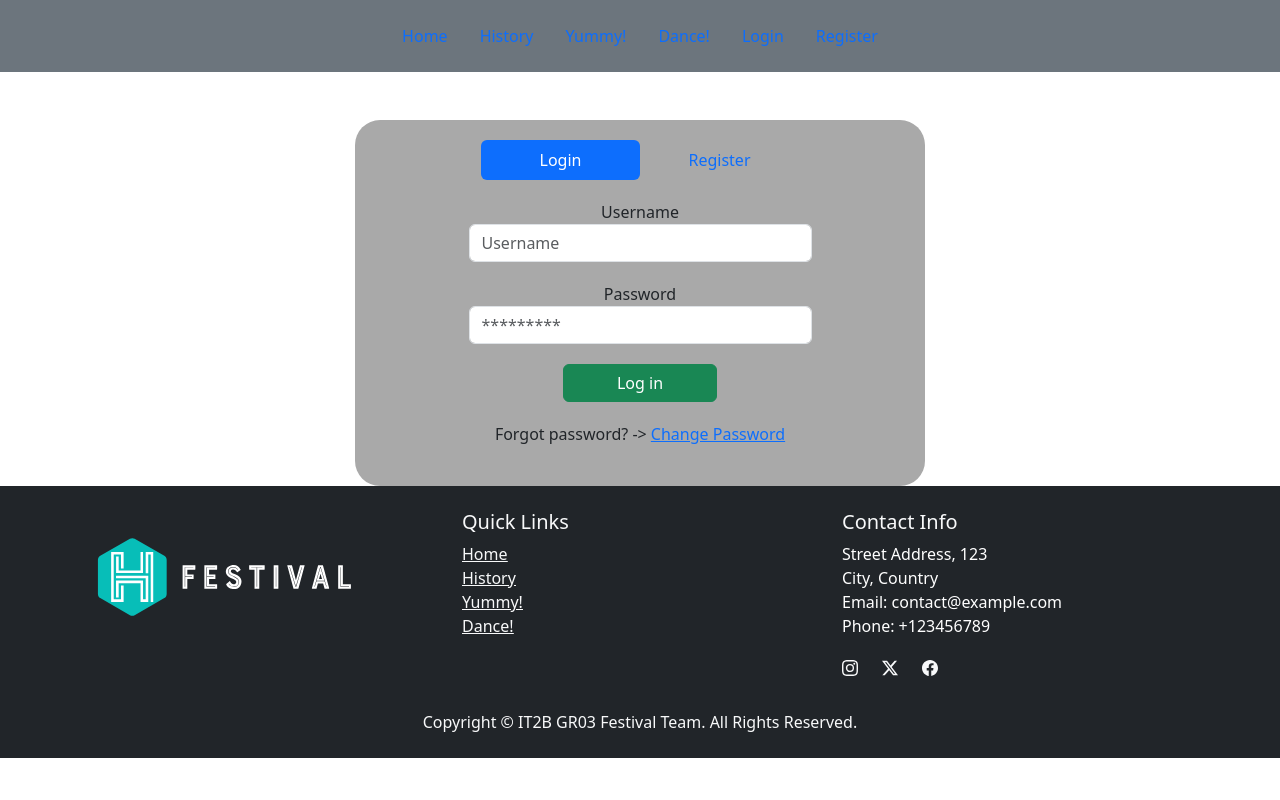
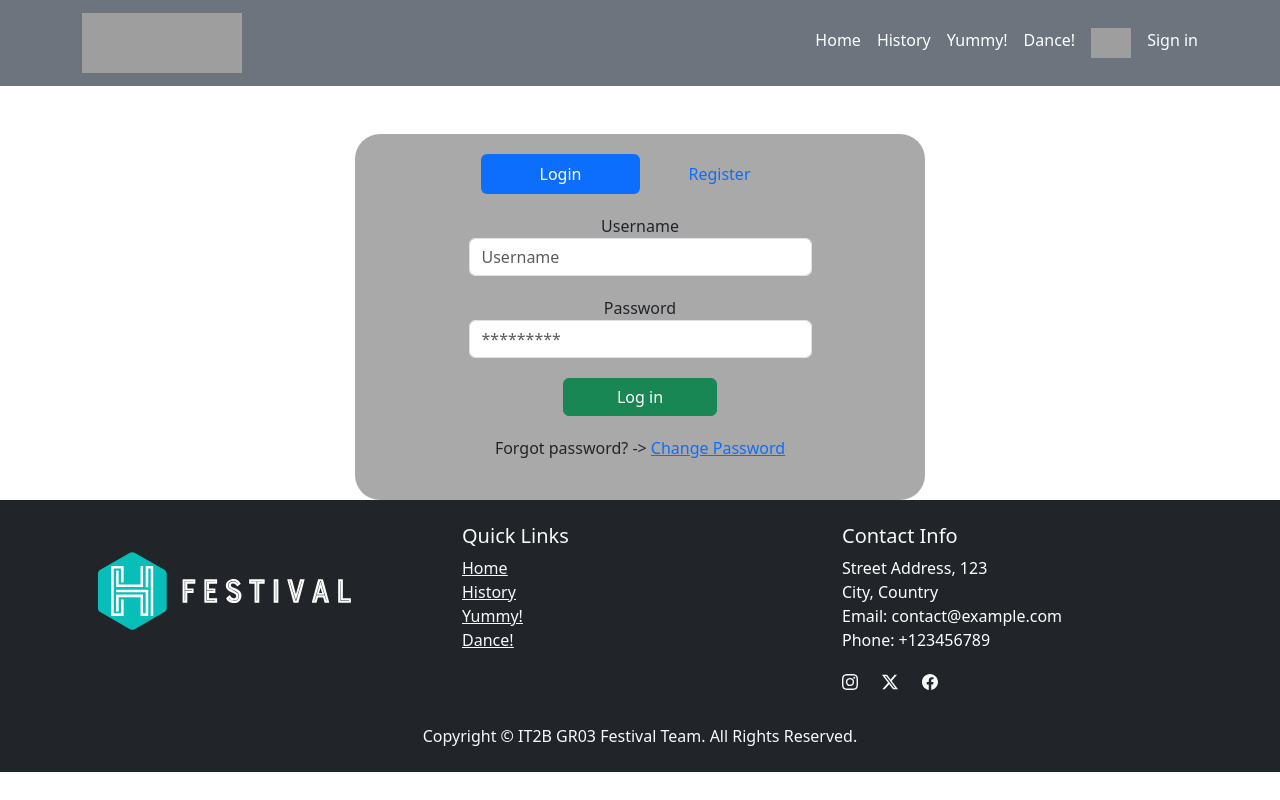
Before and after one commit to CodrinCalin/HaarlemFestival, a PHP site: page /views/auth/index.php in a window 1280 px wide. Run offline with PHP 8.4, Linux system fonts and the light colour scheme; grey boxes are pictures that could not be loaded.

Commit message:
Merge Conflicts Resolved
Resolved the current footer, header and style.css file conflict to merge.

```diff
--- a/app/public/css/style.css
+++ b/app/public/css/style.css
@@ -1,15 +1,62 @@
-/* Normalization */
-* {
-    margin: 0;
-    padding: 0;
+/* Page Navigation */
+#topNav .logo {
+    width: 160px;
+    height: 60px;
 }
-html {
-    /*position: relative;*/
-    /*min-height: 100%;*/
-}
+
 body {
     /*margin-bottom: 60px;*/
     min-height: 100%;
+}
+
+#topNav .navbar-nav {
+    display: flex;
+    flex-direction: row;
+    margin-left: auto;
+}
+
+#topNav .nav-item {
+    padding-left: 1em;
+}
+
+#topNav .nav_icon {
+    height: 30px;
+}
+
+.nav_division {
+    border-left: white solid 3px;
+}
+
+#topNav .nav-item a.nav-link {
+    text-align: center;
+    color: white;
+}
+
+/* Dropdown */
+#dropdownMenu {
+    position: absolute;
+    top: 100%;
+    left: 0;
+    display: none;
+    z-index: 1000;
+}
+
+#managementDropdown .dropdown-item {
+    color: black;
+}
+
+/* Nav Selected Page */
+.bold-nav-link {
+    color: white;
+    font-weight: bold;
+    text-decoration: underline;
+}
+
+/* Avatar Icon */
+.avatarIcon {
+    background-color: white;
+    height: 30px;
+    border-radius: 15px;
 }
 
 /* Forms */
--- a/app/views/footer.php
+++ b/app/views/footer.php
@@ -52,9 +52,11 @@
         </div>
     </footer>
 
-    <!-- Bootstrap JS and dependencies -->
+    <!-- JS and dependencies -->
     <script src="https://code.jquery.com/jquery-3.5.1.slim.min.js"></script>
     <script src="https://cdn.jsdelivr.net/npm/@popperjs/core@2.9.3/dist/umd/popper.min.js"></script>
+    <!-- Bootstrap JavaScript -->
     <script src="https://stackpath.bootstrapcdn.com/bootstrap/4.5.2/js/bootstrap.min.js"></script>
+    <script src="\js\header.js"></script>
 </body>
 </html>
--- a/app/views/header.php
+++ b/app/views/header.php
@@ -12,24 +12,55 @@
 </style>
     <main>
         <div class="bg-secondary">
-            <header class="d-flex justify-content-center py-3">
-                <ul class="nav nav-pills">
-                    <li class="nav-item"><a href="/" class="nav-link">Home</a></li>
-                    <li class="nav-item"><a href="/history" class="nav-link">History</a></li>
-                    <li class="nav-item"><a href="/restaurant" class="nav-link">Yummy!</a></li>
-                    <li class="nav-item"><a href="/dance" class="nav-link">Dance!</a></li>
+            <div id="topNav" class="container">
+                <nav class="navbar">
+                    <a class="navbar-brand" href="/">
+                        <img class="d-inline-block align-top logo"
+                             src="\img\logo\logoFullLight.png" alt="Logo Image">
+                    </a>
+                    <ul class="navbar-nav">
+                        <li class="nav-item <?php echo ($_SERVER['REQUEST_URI'] == '/') ? 'bold-nav-link' : ''; ?>">
+                            <a href="/" class="nav-link">Home</a></li>
+                        <li class="nav-item <?php echo ($_SERVER['REQUEST_URI'] == '/history') ? 'bold-nav-link' : ''; ?>">
+                            <a href="/history" class="nav-link">History</a></li>
+                        <li class="nav-item <?php echo ($_SERVER['REQUEST_URI'] == '/restaurant') ? 'bold-nav-link' : ''; ?>">
+                            <a href="/restaurant" class="nav-link">Yummy!</a></li>
+                        <li class="nav-item <?php echo ($_SERVER['REQUEST_URI'] == '/dance') ? 'bold-nav-link' : ''; ?>">
+                            <a href="/dance" class="nav-link">Dance!</a></li>
+                        <li class="nav-item">
+                            <a href="/personalprogram" class="nav-link">
+                                <img class="d-inline-block align-top nav_icon"
+                                     src="\img\icons\shoppingCart.png" alt="Personal Program">
+                            </a>
+                        </li>
                         <?php
-                    if(isset($_SESSION["authUser"])) {
+                        if(isset($_SESSION["authUser"])) { ?>
+                        <?php
                             $authUser = $_SESSION["authUser"];
-                        if($authUser->permissions == 2) { ?>
-                            <li class="nav-item"><a href="/manageusers" class="nav-link">Manage Users</a></li>
-                            <li class="nav-item"><a href="/managerestaurants" class="nav-link">Manage Restaurants</a></li>
+                            if($authUser->permissions < 2) { ?>
+                                <li class="nav-item dropdown <?php echo ($_SERVER['REQUEST_URI'] == '/manage') ? 'bold-nav-link' : ''; ?>">
+                                    <a class="nav-link dropdown-toggle" href="#" id="navbarDropdown" role="button"
+                                       data-toggle="dropdown" aria-haspopup="true" aria-expanded="false">
+                                        Management
+                                    </a>
+                                    <div id="dropdownMenu" class="dropdown-menu dropdown-menu-end"
+                                         aria-labelledby="navbarDropdown">
+                                        <a class="dropdown-item" href="/manageusers">Manage Users</a>
+                                        <a class="dropdown-item" href="/managetickets">Manage Tickets</a>
+                                    </div>
+                                </li>
                             <?php }?>
-                        <li class="nav-item"><a href="/auth/logout" class="nav-link">Log out</a></li>
+                            <li class="nav-item">
+                                <a href="/auth/logout" class="nav-link">
+                                    <img class="d-inline-block align-top avatarIcon"
+                                         src="\img\userAvatar\default.png" alt="Logo Image">
+                                    <?php { $authUser->username; } ?>
+                                </a>
+                            </li>
                         <?php } else{ ?>
-                        <li class="nav-item"><a href="/auth" class="nav-link">Login</a></li>
-                        <li class="nav-item"><a href="/auth/register" class="nav-link">Register</a></li>
+                            <li class="nav-item <?php echo ($_SERVER['REQUEST_URI'] == '/auth') ? 'bold-nav-link' : ''; ?>"><a href="/auth" class="nav-link">Sign in</a></li>
                         <?php } ?>
                     </ul>
-            </header>
+                </nav>
             </div>
+        </div>
```
Lines whose indentation alone changed are shown as unchanged.
